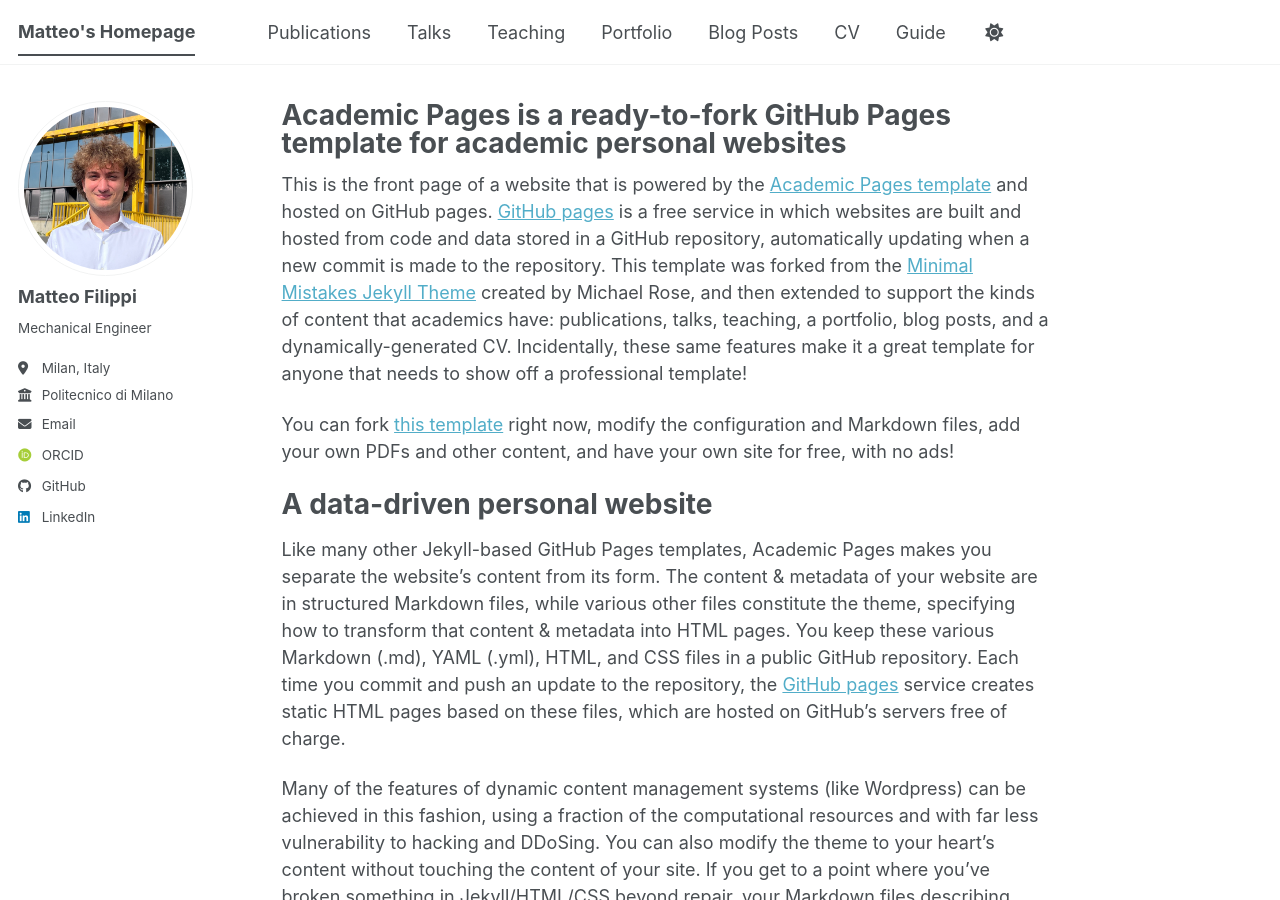
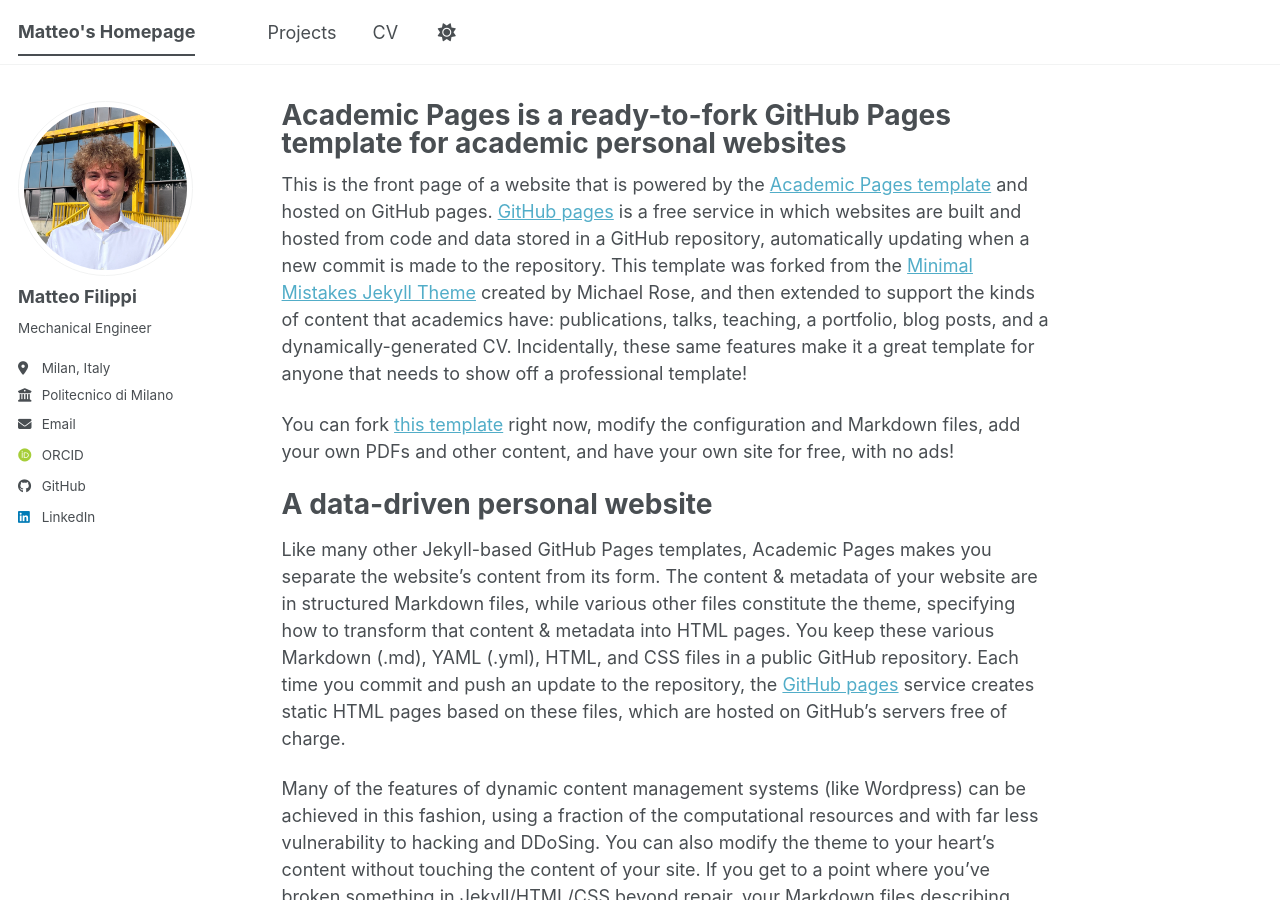
Before and after one commit to MFilippi01/MFilippi01.github.io, a Jekyll site: the page built from _pages/about.md, in a window 1280 px wide and 900 px high. Built offline with Jekyll 4.4.1, drawn with Linux system fonts in a browser that asks for light colours; some web fonts are replaced; a script bundle is joined from its source files by our own code; library files that are not in the unit come from our copies; some of the changed lines change nothing that is shown.

Commit message:
Modify navigation to include Projects and clean up comments
Updated navigation.yml to include Projects and remove several commented-out sections.

```diff
--- a/_data/navigation.yml
+++ b/_data/navigation.yml
@@ -8,20 +8,23 @@
 #      Markdown formatted page while the second is generated using JSON.
 
 main:
-  - title: "Publications"
-    url: /publications/
+  - title: "Projects"
+    url: /projects/
 
-  - title: "Talks"
-    url: /talks/
+#   - title: "Publications"
+#     url: /publications/
 
-  - title: "Teaching"
-    url: /teaching/
+#   - title: "Talks"
+#     url: /talks/
 
-  - title: "Portfolio"
-    url: /portfolio/
+#   - title: "Teaching"
+#     url: /teaching/
 
-  - title: "Blog Posts"
-    url: /year-archive/
+#   - title: "Portfolio"
+#     url: /portfolio/
+
+#   - title: "Blog Posts"
+#     url: /year-archive/
 
   - title: "CV"
     url: /cv/
@@ -29,5 +32,5 @@
   # - title: "CV"
   #   url: /cv-json/
 
-  - title: "Guide"
-    url: /markdown/
+  # - title: "Guide"
+  #   url: /markdown/
```
